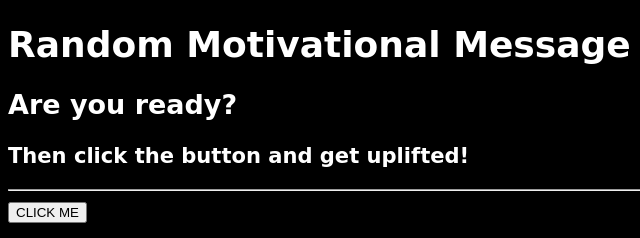
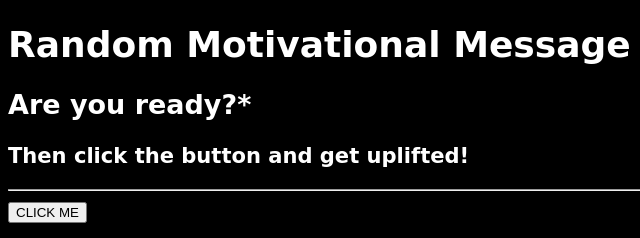
Before and after one commit to 28yg/Random_Message_Generator, a plain HTML site: page index_2.html in a window 1280 px wide. Shown: the top 238 px of the page, 0-640 px from the left. Drawn offline with Linux system fonts and the light colour scheme.

Commit message:
Update index_2.html

```diff
--- a/index_2.html
+++ b/index_2.html
@@ -19,7 +19,7 @@
 </head>
     <body>
         <h1>Random Motivational Message Generator</h1>
-        <h2>Are you ready?  </h2>
+        <h2>Are you ready?*  </h2>
         <h3>Then click the button and get uplifted!</h3>
 
         <hr>
```
